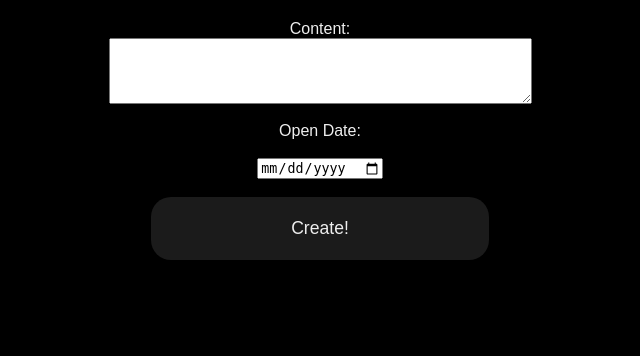
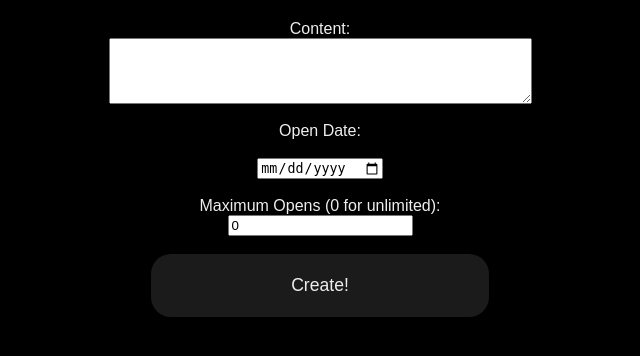
Before and after one commit to nishindudu/TimeCapsule, a Flask app: page /create in a window 1280 px wide. Shown: the part 88-444 px from the top of the page, without its empty margins (320-960 px from the left). Run offline with Flask 3, Linux system fonts and the light colour scheme.

Commit message:
Add max opens option

```diff
--- a/frontend/static/script.js
+++ b/frontend/static/script.js
@@ -22,6 +22,7 @@ async function saveIdToLocalStorage(id) {
 async function createTimeCapsule() {
     const content = document.getElementById('text_content').value;
     const openDate = document.getElementById('open_date').value;
+    const maxOpens = document.getElementById('max_opens').value;
 
     let response = await fetch('/create', {
         method: 'POST',
@@ -30,7 +31,8 @@ async function createTimeCapsule() {
         },
         body: JSON.stringify({
             content: content,
-            open_date: openDate
+            open_date: openDate,
+            max_opens: maxOpens
         })
     });
 
@@ -66,6 +68,10 @@ async function viewTimeCapsule() {
     }
     else {
         const errorData = await response.json();
+        if (errorData.message === 'Time capsule not found!') {
+            showToast('Time Capsule not found! Please check the ID and try again.');
+            return;
+        }
         showToast(`${errorData.message}\nOpen Date: ${errorData.open_date}`);
     }
 }
--- a/frontend/templates/create.html
+++ b/frontend/templates/create.html
@@ -15,9 +15,11 @@
             <div id="content">
                 <form action="javascript:void(0)" method="post">
                     <label for="text_content">Content:</label>
-                    <textarea id="text_content" name="content" rows="4" cols="50"></textarea><br>
+                    <textarea id="text_content" name="content" rows="4" cols="50" required></textarea><br>
                     <label for="open_date">Open Date:</label><br>
-                    <input type="date" id="open_date" name="open_date"><br>
+                    <input type="date" id="open_date" name="open_date" required><br>
+                    <label for="max_opens">Maximum Opens (0 for unlimited):</label>
+                    <input type="number" id="max_opens" name="max_opens" min="0" value="0" required><br>
                     <button type="submit" value="Create Time Capsule" onclick="createTimeCapsule()">
                         Create!
                     </button>
--- a/main.py
+++ b/main.py
@@ -11,16 +11,19 @@ database_url = os.getenv('DATABASE_URL')
 token = os.getenv('TOKEN')
 
 class TimeCapsule:
-    def __init__(self, content, open_date):
+    def __init__(self, content, open_date, max_opens):
         self.content = content
         self.open_date = open_date
+        self.max_opens = max_opens
+        self.create_date = None # Will be set
         self.id = None # Will be updated when saved to database
         self.conn = libsql.connect(database=database_url, auth_token=token)
 
     def save(self):
         try:
             id = uuid.uuid4().hex
-            self.conn.execute("INSERT INTO Capsules (id, content, open_date) VALUES (?, ?, ?)", (str(id), str(self.content), str(self.open_date),))
+            now = datetime.datetime.now().strftime('%Y-%m-%d %H:%M:%S')
+            self.conn.execute("INSERT INTO Capsules (id, content, open_date, max_opens, create_date) VALUES (?, ?, ?, ?, ?)", (str(id), str(self.content), str(self.open_date), int(self.max_opens), str(now)))
             self.conn.commit()
             self.id = id
             return True
@@ -30,10 +33,16 @@ class TimeCapsule:
 
     def get_by_id(self, id):
         try:
-            result = self.conn.execute("SELECT content, open_date FROM Capsules where id = ?", (str(id),)).fetchone()
+            result = self.conn.execute("SELECT content, open_date, create_date, max_opens, opened FROM Capsules where id = ?", (str(id),)).fetchone()
             if result:
-                self.content, self.open_date = result
+                self.content, self.open_date, self.create_date, self.max_opens, self.opened = result
                 self.id = id
+                self.conn.execute("UPDATE Capsules SET opened = opened + 1 WHERE id = ?", (str(id),))
+                self.conn.commit()
+                if self.max_opens > 0 and self.opened >= self.max_opens:
+                    self.conn.execute("DELETE FROM Capsules WHERE id = ?", (str(id),))
+                    self.conn.commit()
+                    return False
                 return True
         except Exception as e:
             print(f"Error occurred while fetching time capsule: {e}")
@@ -48,14 +57,15 @@ def create():
     if request.method == 'POST':
         content = request.json.get('content')
         open_date = request.json.get('open_date')
-        print(f"Received content: {content}, open_date: {open_date}")
+        max_opens = request.json.get('max_opens', 0)
+        # print(f"Received content: {content}, open_date: {open_date}")
         # print(f"content: {content}, open: {open_date}")
 
         if not content or not open_date:
             print("Missing content or open date!")
             return jsonify({'message': 'Content and open date are required!'}), 400
 
-        capsule = TimeCapsule(content, open_date)
+        capsule = TimeCapsule(content, open_date, max_opens)
         if not capsule.save():
             return jsonify({'message': 'Failed to create time capsule!'}), 500
         capsule_id = capsule.id
@@ -70,7 +80,7 @@ def view():
 
 @app.route('/view/<capsule_id>', methods=['GET'])
 def view_capsule(capsule_id):
-    capsule = TimeCapsule(None, None)
+    capsule = TimeCapsule(None, None, None)
     if not capsule.get_by_id(capsule_id):
         return jsonify({'message': 'Time capsule not found!'}), 404
     current_date = datetime.datetime.now()
```
